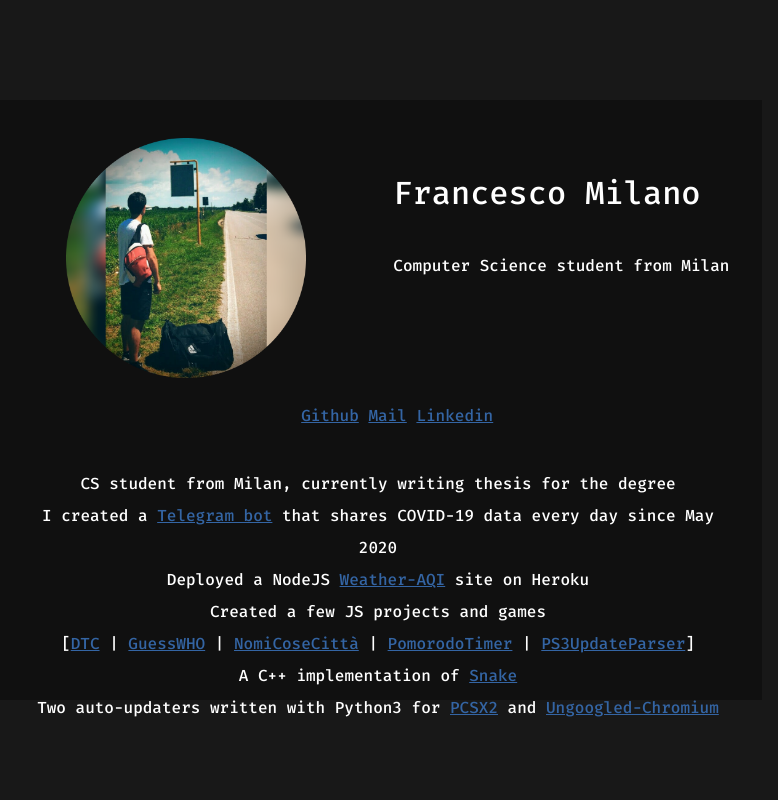
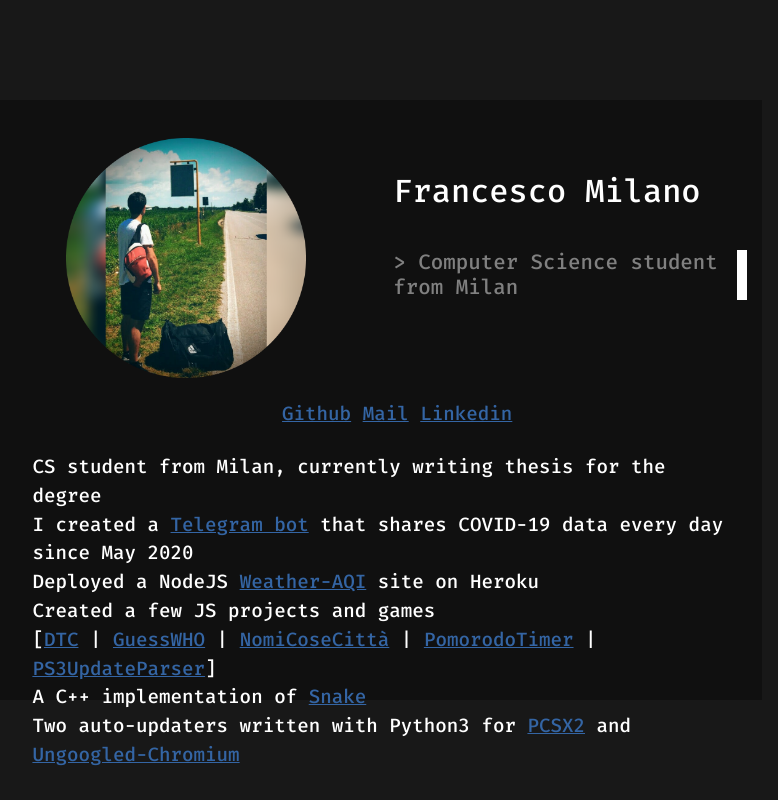
Before and after one commit to framilano/framilano.github.io, a PHP site: page / in a window 1280 px wide. Shown: the whole page, without its empty margins (262-1040 px from the left). Run offline with PHP 8.4, Linux system fonts and the light colour scheme.

Commit message:
Added blinking message

```diff
--- a/css/stylesheet.css
+++ b/css/stylesheet.css
@@ -2,7 +2,7 @@ body {
     font-family: 'Fira Mono', monospace;
     color: #FFFFFF;
     background-color: #181818;
-    line-height: 2em;
+    line-height: 1.8em;
 }
 
 img {
@@ -52,14 +52,33 @@ a:hover {
 }
 
 .box3 {
+    color: grey;
     text-align: left;
+    font-size: 130%;
     padding: 4%;
     padding-top: 0%;
     grid-row: 2;
     grid-column: 2 / 3;
 }
 
+.typewriter {
+    animation: blink .75s step-end infinite;
+    display: inline-block;
+    border-right: 10px solid #FFFFFF;
+    line-height: normal;
+}
+
+@keyframes blink {
+    from, to {
+        border-color: transparent
+    }
+    50% {
+        border-color: #FFFFFF;
+    }
+}
+
 .box4 {
+    font-size: 120%;
     text-align: center;
     padding-left: 5%;
     grid-row: 3;
@@ -67,8 +86,10 @@ a:hover {
 }
 
 .box5 {
-    text-align: center;
+    font-size: 120%;
+    text-align: left;
     padding: 5%;
+    padding-top: 3%;
     grid-row: 4;
     grid-column: 1 / 3;
 }
--- a/index.html
+++ b/index.html
@@ -9,7 +9,7 @@
     <link rel="preconnect" href="https://fonts.googleapis.com">
     <link rel="preconnect" href="https://fonts.gstatic.com" crossorigin>
     <link href="https://fonts.googleapis.com/css2?family=Fira+Mono:wght@500&display=swap" rel="stylesheet">
-    <link rel="shortcut icon" type="image/jpg" href="assets/favicon.ico"/>
+    <link rel="shortcut icon" type="image/jpg" href="assets/favicon.ico" />
     <link rel="stylesheet" href="css/stylesheet.css">
     <title>Francesco Milano</title>
 </head>
@@ -18,7 +18,9 @@
     <div class="container">
         <div class="box1"><img src="assets/image.png"></div>
         <div class="box2">Francesco Milano</div>
-        <div class="box3">Computer Science student from Milan</div>
+        <div class="box3">
+            <div class="typewriter"></div>
+        </div>
         <div class="box4">
             <a href="https://github.com/framilano">Github</a>
             <a href="mailto:milano.francesco@protonmail.com">Mail</a>
@@ -26,11 +28,14 @@
         </div>
         <div class="box5">
             CS student from Milan, currently writing thesis for the degree<br>
-                I created a <a href="https://t.me/covid19graphs">Telegram bot</a> that shares COVID-19 data every day since May 2020<br>
+            I created a <a href="https://t.me/covid19graphs">Telegram bot</a> that shares COVID-19 data every day since
+            May 2020<br>
             Deployed a NodeJS <a href="https://github.com/framilano/LiveWeather">Weather-AQI</a> site on Heroku<br>
             Created a few JS projects and games<br>
-                [<a href="Projects/downloadcalculator/calculator.html">DTC</a> | <a href="Projects/indovinachiME/indovinachiME.html">GuessWHO</a>
-                 | <a href="Projects/nomicosecitta/ncca.html">NomiCoseCittà</a> | <a href="Projects/pomorodotimer/pomorodotimer.html">PomorodoTimer</a>
+            [<a href="Projects/downloadcalculator/calculator.html">DTC</a> | <a
+                href="Projects/indovinachiME/indovinachiME.html">GuessWHO</a>
+            | <a href="Projects/nomicosecitta/ncca.html">NomiCoseCittà</a> | <a
+                href="Projects/pomorodotimer/pomorodotimer.html">PomorodoTimer</a>
             | <a href="Projects/ps3gameupdater/index.html">PS3UpdateParser</a>]<br>
             A C++ implementation of <a href="https://github.com/framilano/SnakePlusPlus">Snake</a><br>
             Two auto-updaters written with Python3 for <a href="https://github.com/framilano/pcsx2Updater">PCSX2</a> and
@@ -42,4 +47,5 @@
 
 </html>
 
-<script src="js/intro.js"
+<script src="js/script.js"></script>
+<script>typewrite()</script>
--- a/js/script.js
+++ b/js/script.js
@@ -0,0 +1,11 @@
+function typewrite() {
+    elem = document.getElementsByClassName("typewriter")[0]
+    sen = "> Computer Science student from Milan ".split("")
+    console.log(sen)
+    i = 0
+    setInterval(() => {
+        if (sen[i] == undefined) return
+        elem.innerHTML += sen[i]
+        i += 1
+    }, 100);
+}
```
Also changed, not shown: js/intro.js (deleted). Lines whose indentation alone changed are shown as unchanged.
